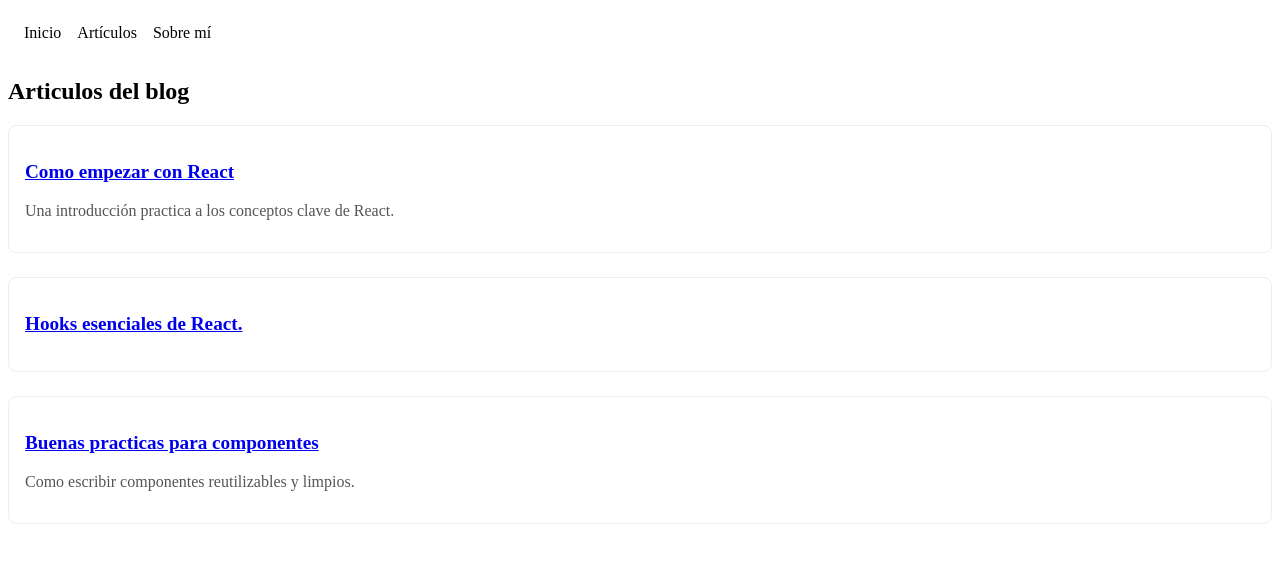
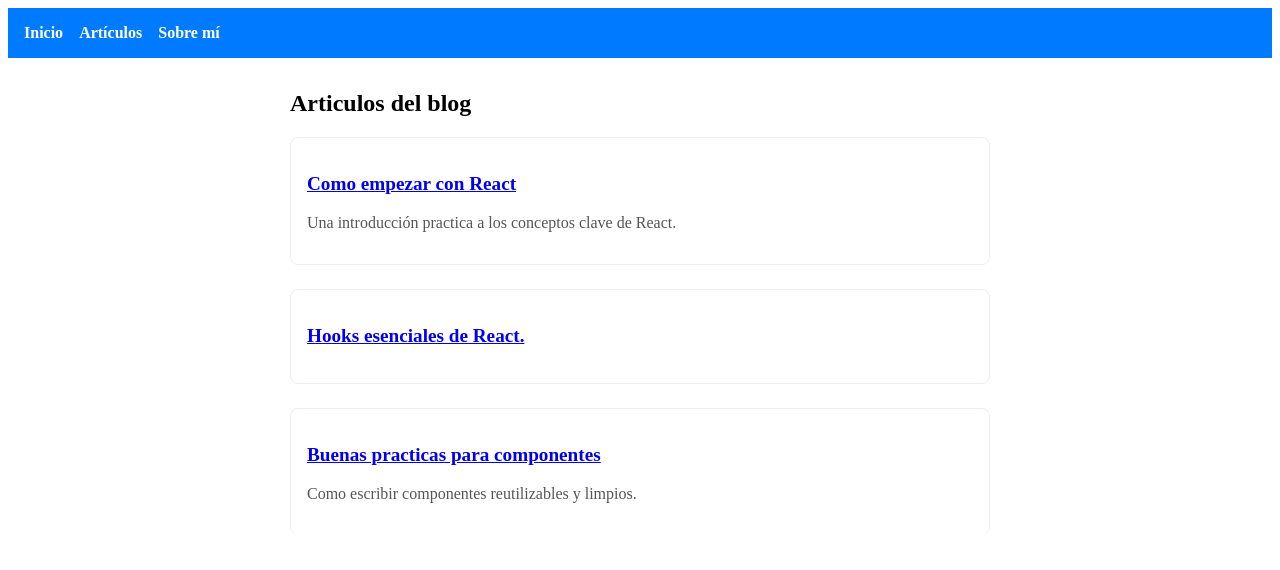
Before and after one commit to cobomaster/Blog, a React (Vite) app: page /posts in a window 1280 px wide. Shown: the top 570 px of the page. Built offline with nearby package versions, Linux system fonts and the light colour scheme.

Commit message:
Historia 6: Separar estilos del blog y aplicar mejoras visuales

```diff
--- /dev/null
+++ b/src/components/Navbar.css
@@ -0,0 +1,16 @@
+.navbar {
+  background-color: #007bff;
+  padding: 1rem;
+}
+
+.navbar a {
+  color: white;
+  margin-right: 1rem;
+  font-weight: 600;
+  text-decoration: none;
+  transition: color 0.2s ease;
+}
+
+.navbar a:hover {
+  color: #cce5ff;
+}
--- a/src/components/Navbar.jsx
+++ b/src/components/Navbar.jsx
@@ -1,4 +1,5 @@
 import {Link} from 'react-router-dom';
+import './Navbar.css';
 
 export default function Navbar() {
     return(
--- /dev/null
+++ b/src/pages/Home.css
@@ -0,0 +1,16 @@
+.home {
+  max-width: 700px;
+  margin: 3rem auto;
+  padding: 0 1rem;
+  text-align: center;
+}
+
+.home h1 {
+  font-size: 2.5rem;
+  margin-bottom: 1rem;
+}
+
+.home p {
+  font-size: 1.2rem;
+  color: #444;
+}
--- a/src/pages/Home.jsx
+++ b/src/pages/Home.jsx
@@ -1,3 +1,5 @@
+import "./Home.css";
+
 export default function Home(){
     return(
         <div>
--- /dev/null
+++ b/src/pages/NotFound.css
@@ -0,0 +1,26 @@
+.not-found {
+  text-align: center;
+  margin-top: 4rem;
+}
+
+.not-found h2 {
+  font-size: 2rem;
+  color: #ff4d4d;
+}
+
+.not-found p {
+  font-size: 1.1rem;
+  color: #555;
+  margin-bottom: 1.5rem;
+}
+
+.not-found a {
+  font-weight: bold;
+  color: #007bff;
+  text-decoration: none;
+  transition: color 0.2s ease;
+}
+
+.not-found a:hover {
+  color: #0056b3;
+}
--- a/src/pages/NotFound.jsx
+++ b/src/pages/NotFound.jsx
@@ -1,4 +1,5 @@
 import {Link} from 'react-router-dom';
+import './NotFound.css';
 
 export default function NotFound() {
     return(
--- /dev/null
+++ b/src/pages/PostDetail.css
@@ -0,0 +1,16 @@
+.post-detail {
+  max-width: 700px;
+  margin: 2rem auto;
+  padding: 0 1rem;
+}
+
+.post-detail h2 {
+  font-size: 2rem;
+  margin-bottom: 1rem;
+}
+
+.post-detail .post-content {
+  font-size: 1.1rem;
+  line-height: 1.6;
+  color: #333;
+}
--- a/src/pages/PostDetail.jsx
+++ b/src/pages/PostDetail.jsx
@@ -1,5 +1,6 @@
 import { useParams } from 'react-router-dom';
 import posts from "../data/posts";
+import "./PostDetail.css";
 
 export default function PostDetail() {
     const { id }  = useParams();
--- /dev/null
+++ b/src/pages/Posts.css
@@ -0,0 +1,29 @@
+.posts-container {
+  max-width: 700px;
+  margin: 2rem auto;
+  padding: 0 1rem;
+}
+
+.post {
+  border-bottom: 1px solid #ddd;
+  padding: 1rem 0;
+}
+
+.post:last-child {
+  border-bottom: none;
+}
+
+.post-title {
+  color: #007bff;
+  font-weight: bold;
+  cursor: pointer;
+}
+
+.post-title:hover {
+  text-decoration: underline;
+}
+
+.post-summary {
+  color: #555;
+  margin-top: 0.5rem;
+}
--- a/src/pages/Posts.jsx
+++ b/src/pages/Posts.jsx
@@ -1,21 +1,18 @@
 import posts from '../data/posts';
 import { Link } from 'react-router-dom';
+import "./Posts.css";
 
 export default function Posts() {
     return(
-        <div>
+        <div className='posts-container'>
             <h2> Articulos del blog </h2>
             {posts.map((post) => (
                 <div className='post' key={post.id}>
-
                     <h3 className='post-title'>
-
                         <Link to={`/posts/${post.id}`}>
                         {post.title}
                         </Link>
                         </h3>
-
-
                     <p className='post-summary'> {post.summary} </p>
                 </div>
             ))}
```
Also changed, not shown: 1 other file (tests, documents, lock files or other folders).
